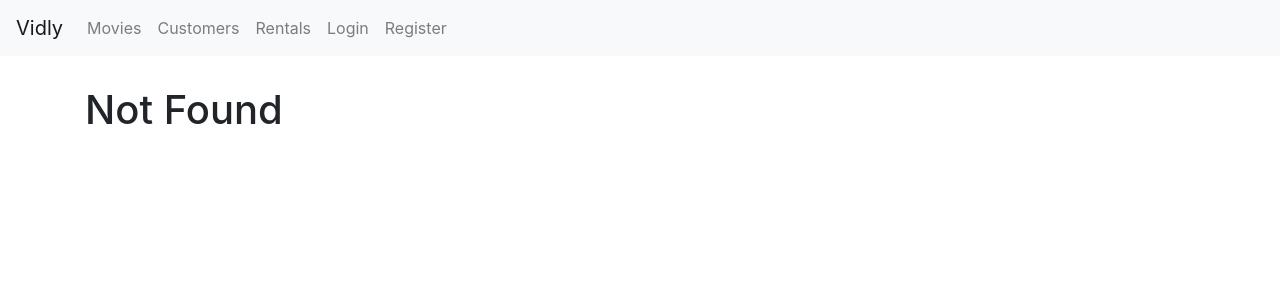
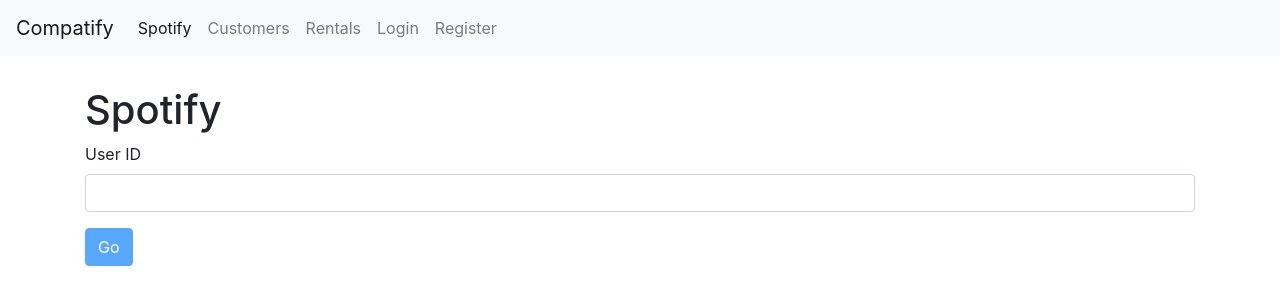
Before and after one commit to lukeclopez/Compatify, a React (Create React App) app in the folder compatify-app/: page /spotify in a window 1280 px wide. Before the commit this address led to /not-found. Shown: the top 304 px of the page. Built offline with nearby package versions, Linux system fonts and the light colour scheme.

Commit message:
Started setting up spotify integration

```diff
--- a/compatify-app/src/App.js
+++ b/compatify-app/src/App.js
@@ -2,6 +2,7 @@
 import { Route, Redirect, Switch } from "react-router-dom";
 import { ToastContainer } from "react-toastify";
 import ProtectedRoute from "./components/common/protectedRoute";
+import SpotifyForm from "./components/spotifyForm";
 import Movies from "./components/movies";
 import MovieForm from "./components/movieForm";
 import Customers from "./components/customers";
@@ -34,15 +35,12 @@
             <Route path="/register" component={RegisterForm} />
             <Route path="/login" component={LoginForm} />
             <ProtectedRoute path="/movies/:id" component={MovieForm} />
-            <Route
-              path="/movies"
-              render={props => <Movies {...props} user={user} />}
-            />
+            <Route path="/spotify" component={SpotifyForm} />} />
             <Route path="/customers" component={Customers} />
             <Route path="/rentals" component={Rentals} />
             <Route path="/logout" component={Logout} />
             <Route path="/not-found" component={NotFound} />
-            <Redirect from="/" exact to="/movies" />
+            <Redirect from="/" exact to="/spotify" />
             <Redirect to="/not-found" />
           </Switch>
         </main>
--- a/compatify-app/src/components/navBar.jsx
+++ b/compatify-app/src/components/navBar.jsx
@@ -2,11 +2,10 @@
 import { Link, NavLink } from "react-router-dom";
 
 const NavBar = ({ user }) => {
-  console.log("NavBar " + user);
   return (
     <nav className="navbar navbar-expand-lg navbar-light bg-light">
       <Link className="navbar-brand" to="/">
-        Vidly
+        Compatify
       </Link>
       <button
         className="navbar-toggler"
@@ -21,8 +20,8 @@
       </button>
       <div className="collapse navbar-collapse" id="navbarNavAltMarkup">
         <div className="navbar-nav">
-          <NavLink className="nav-item nav-link" to="/movies">
-            Movies
+          <NavLink className="nav-item nav-link" to="/spotify">
+            Spotify
           </NavLink>
           <NavLink className="nav-item nav-link" to="/customers">
             Customers
--- /dev/null
+++ b/compatify-app/src/components/spotifyForm.jsx
@@ -0,0 +1,52 @@
+import React from "react";
+import Joi from "joi-browser";
+import Form from "./common/form";
+import { getMovie, saveMovie } from "../services/movieService";
+import sptfy from "../services/spotifyService";
+
+class SpotifyForm extends Form {
+  state = {
+    data: {
+      userId: ""
+    },
+    errors: {}
+  };
+
+  schema = {
+    userId: Joi.string()
+  };
+
+  mapToViewModel(movie) {
+    return {
+      _id: movie._id,
+      title: movie.title,
+      genreId: movie.genre._id,
+      numberInStock: movie.numberInStock,
+      dailyRentalRate: movie.dailyRentalRate
+    };
+  }
+
+  doSubmit = async () => {
+    const response = await sptfy.authorizeSpotifyAccountAccess(
+      this.state.data.userId
+    );
+    const authUrl = response.data.auth_url;
+
+    window.location = authUrl;
+    // this.props.history.push("/movies");
+  };
+
+  render() {
+    return (
+      <div>
+        <h1>Spotify</h1>
+        <form onSubmit={this.handleSubmit}>
+          {this.renderInput("userId", "User ID")}
+          {this.renderButton("Go")}
+        </form>
+      </div>
+    );
+  }
+}
+
+export default SpotifyForm;
--- a/compatify-app/src/config.json
+++ b/compatify-app/src/config.json
@@ -1,3 +1,3 @@
 {
-  "apiUrl": "http://localhost:3900/api"
+  "apiUrl": "http://localhost:8000/api"
 }
--- /dev/null
+++ b/compatify-app/src/services/spotifyService.js
@@ -0,0 +1,38 @@
+import http from "./httpService";
+import { apiUrl } from "../config.json";
+
+const apiEndpoint = apiUrl;
+
+export function authorizeSpotifyAccountAccess(userId) {
+  return http.get(apiUrl + `/auth/?user_id=${userId}`);
+}
+
+function movieUrl(id) {
+  return `${apiEndpoint}/${id}`;
+}
+
+export function getMovies() {
+  return http.get(apiEndpoint);
+}
+
+export function getMovie(movieId) {
+  return http.get(movieUrl(movieId));
+}
+
+export function saveMovie(movie) {
+  if (movie._id) {
+    const body = { ...movie };
+    delete body._id;
+    return http.put(movieUrl(movie._id), body);
+  }
+
+  return http.post(apiEndpoint, movie);
+}
+
+export function deleteMovie(movieId) {
+  return http.delete(movieUrl(movieId));
+}
+
+export default {
+  authorizeSpotifyAccountAccess
+};
```
